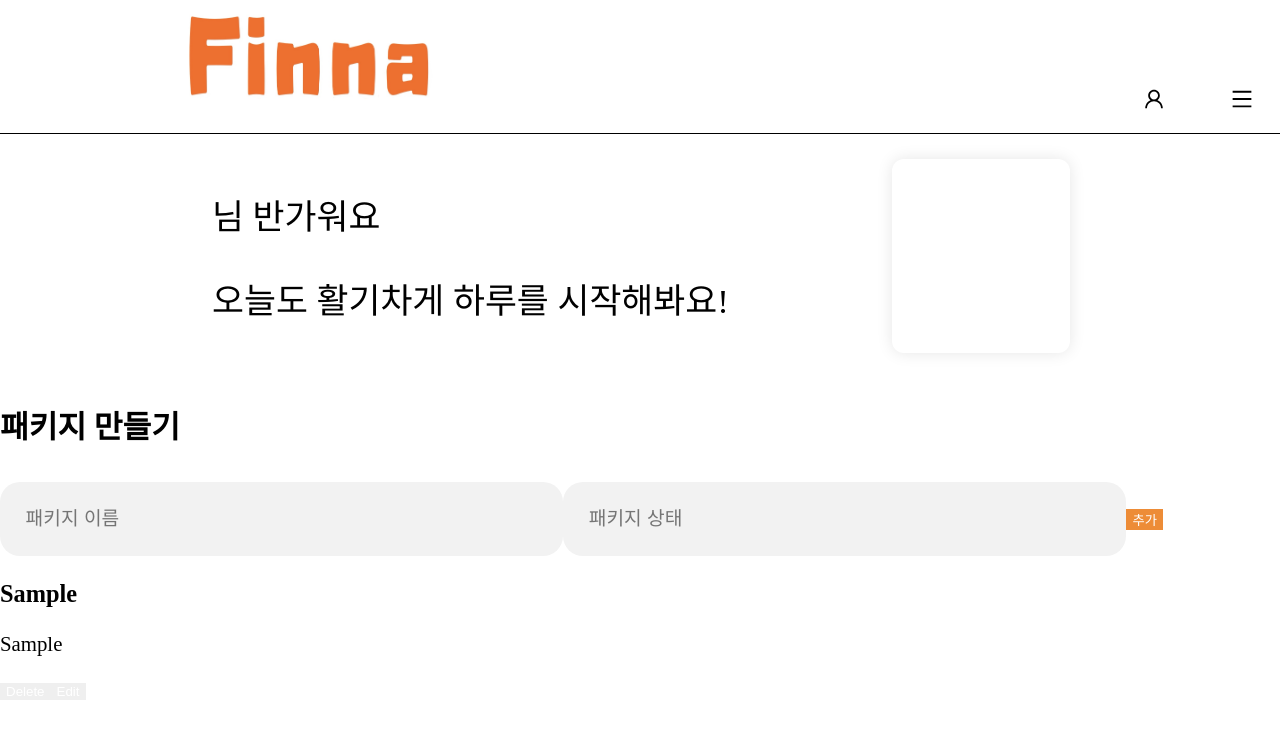
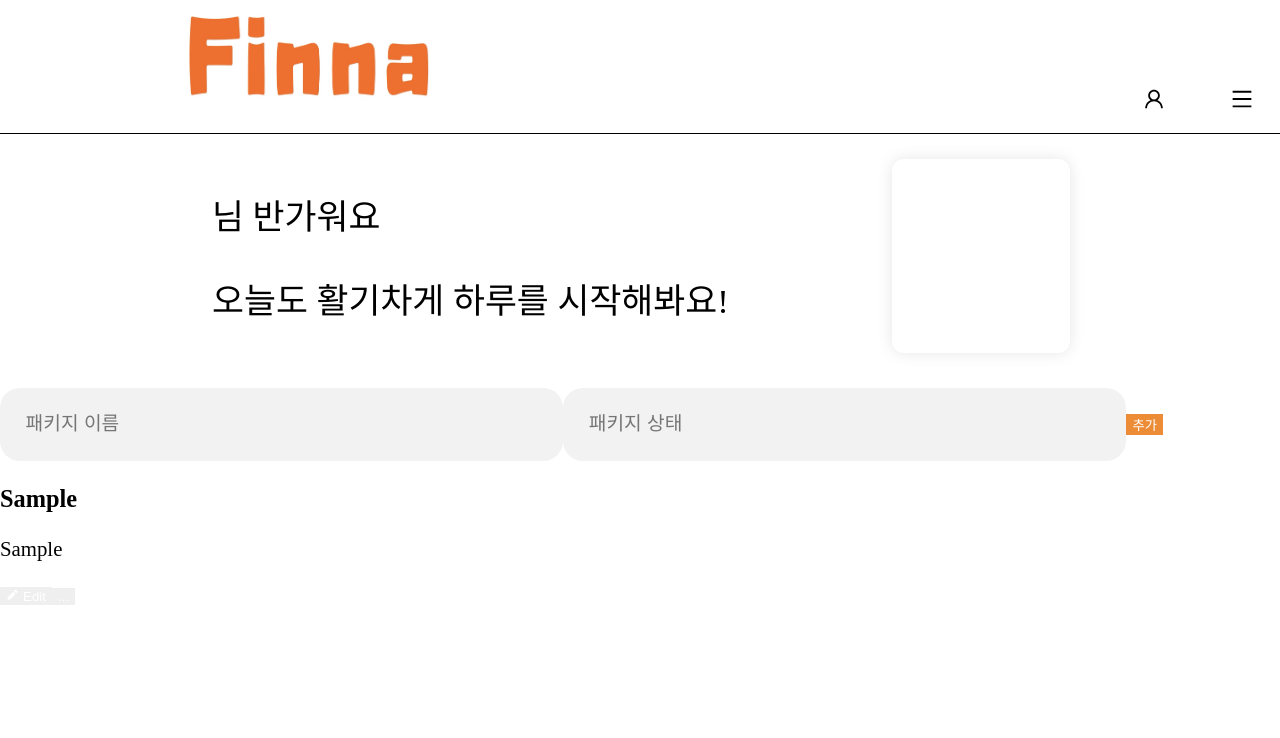
Before and after one commit to Do-Farming/DoFarming_WEB, a React (Vite) app: page /Home in a window 1280 px wide. Both pictures are taken after typing "Sample", "Sample" into the empty fields and a click on the button "추가". Shown: the top 738 px of the page. Built offline with nearby package versions, Linux system fonts and the light colour scheme.

Commit message:
Change deletion method

```diff
--- a/src/Pages/Home/MakePackage.jsx
+++ b/src/Pages/Home/MakePackage.jsx
@@ -36,7 +36,6 @@ const MakePackage = () => {
 
   return (
     <div>
-      <h2>패키지 만들기</h2>
       <form
         onSubmit={(e) => {
           e.preventDefault();
@@ -54,7 +53,10 @@ const MakePackage = () => {
         <input type="text" name="status" placeholder="패키지 상태" required />
         <button type="submit">{editingPackageId ? "수정" : "추가"}</button>
       </form>
-      {packages.map((pkg) => (
+      {packages.length === 0 ? (
+        <div><p>아직 루틴이 없습니다 </p><p>루틴을 추가하세요.</p></div>
+      ) : (
+        packages.map((pkg) => (
           <div key={pkg.id}>
             {editingPackageId === pkg.id ? (
               <PackageEdit
@@ -68,7 +70,8 @@ const MakePackage = () => {
               />
             )}
           </div>
-      ))}
+        ))
+      )}
     </div>
   );
 };
--- a/src/Pages/Home/PackageDelete.jsx
+++ b/src/Pages/Home/PackageDelete.jsx
@@ -1,17 +1,20 @@
 import React, { useState } from 'react';
 import { useNavigate } from 'react-router-dom';
+import { RiPencilFill } from 'react-icons/ri';
+import '../../Styles/Home/PackageDelete.css';
 
 const PackageDelete = ({ packageInfo, handleDeletePackage }) => {
   const { id, name, status } = packageInfo;
   const navigate = useNavigate();
+  const [showDeleteBtn, setShowDeleteBtn] = useState(false);
   const [showModal, setShowModal] = useState(false);
 
   const handleClick = () => {
-    setShowModal(true);
+    setShowDeleteBtn(true);
   };
 
   const handleConfirmDelete = () => {
-    handleDeletePackage(id);
+    handleDeletePackage(id); // 패키지 삭제 로직을 구현해야 함
     setShowModal(false);
   };
 
@@ -19,22 +22,26 @@ const PackageDelete = ({ packageInfo, handleDeletePackage }) => {
     setShowModal(false);
   };
 
-  const isEdit = () => {
-    navigate("/MakeRoutine");
-  };
-
   return (
     <div>
       <h3>{name}</h3>
       <p>{status}</p>
-      <button onClick={handleClick}>Delete</button>
-      <button onClick={isEdit}>Edit</button>
-
-      {showModal && (
+      <button onClick={() => navigate('/Home2_1_1')}>
+              <RiPencilFill /> Edit
+            </button>
+      {!showDeleteBtn && <button onClick={handleClick}>...</button>}
+      {showDeleteBtn && (
         <div>
-          <p>삭제하시겠습니까?</p>
-          <button onClick={handleConfirmDelete}>확인</button>
-          <button onClick={handleCancelDelete}>취소</button>
+          <div>
+            <button onClick={() => setShowModal(true)}>Delete</button>
+          </div>
+          {showModal && (
+            <div>
+              <p>삭제하시겠습니까?</p>
+              <button onClick={handleConfirmDelete}>확인</button>
+              <button onClick={handleCancelDelete}>취소</button>
+            </div>
+          )}
         </div>
       )}
     </div>
```
Also changed, not shown: src/Pages/Home/PackageEdit.jsx (deleted, +0 -28 lines), src/Styles/Home/PackageDelete.css (added). Lines whose indentation alone changed are shown as unchanged.
